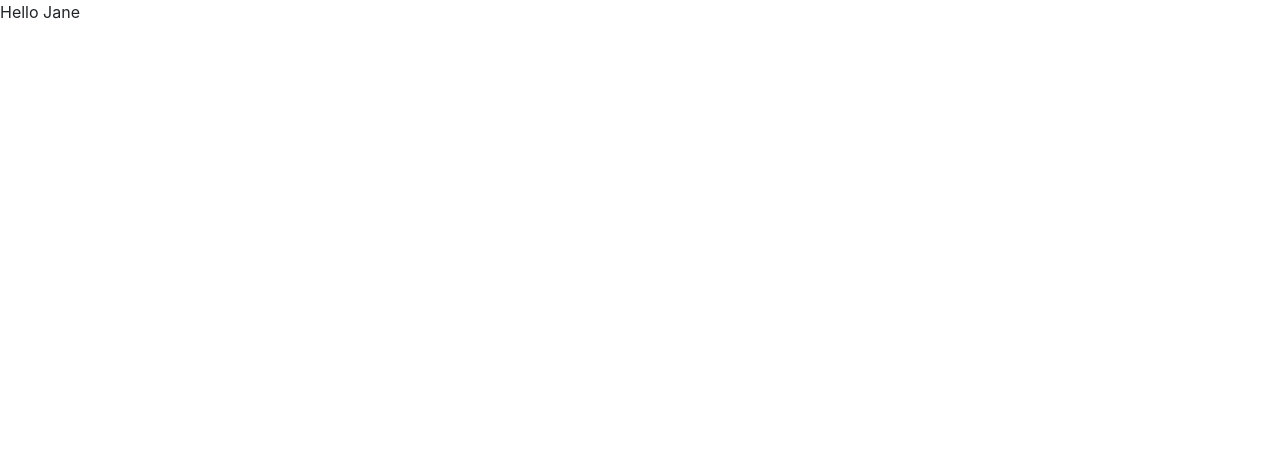
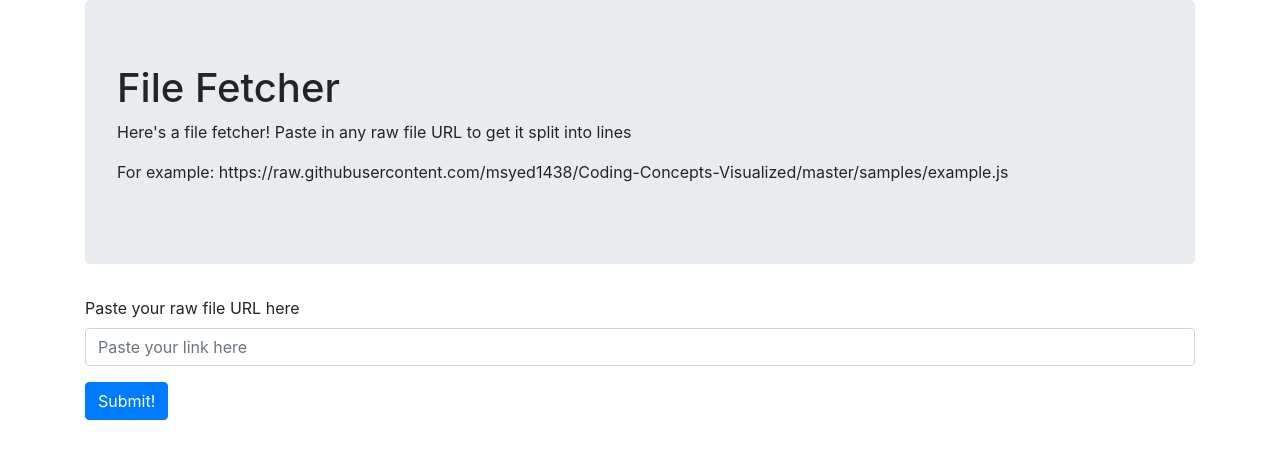
Before and after one commit to msyed1438/Coding-Concepts-Visualized, a React app: page / in a window 1280 px wide. Shown: the top 458 px of the page. Built offline with nearby package versions, Linux system fonts and the light colour scheme; the HTML template or start-up script is replaced by a standard one.

Commit message:
Created querying functionality for rendering github aw link

```diff
--- /dev/null
+++ b/src/components/App.jsx
@@ -0,0 +1,26 @@
+import React, { Component } from 'react';
+import FileFetcher from './FileFetcher';
+
+class App extends Component {
+    constructor(props) {
+        super(props);
+        this.state = {
+            isShowingFetcher: true,
+            codeSnippets: []
+        }
+    }
+
+
+
+    render() {
+        if (this.state.isShowingFetcher) {
+            return (
+                <FileFetcher />
+            );
+        }
+
+
+    }
+}
+
+export default App;
--- /dev/null
+++ b/src/components/CodingSnippets.jsx
@@ -0,0 +1,19 @@
+import React, { Component } from 'react';
+import Row from 'react-bootstrap/Row';
+import Container from 'react-bootstrap/Container';
+
+class CodingSnippets extends Component {
+    render() {
+
+        return (
+            <Container>
+                <h4>Here's the file that you searched for!</h4>
+                {this.props.snippets.map((snippet, index) => {
+                    return <Row key={index}>{snippet}</Row>
+                })}
+            </Container>
+        );
+    }
+}
+
+export default CodingSnippets;
--- /dev/null
+++ b/src/components/FileFetcher.jsx
@@ -0,0 +1,76 @@
+import React, { Component } from 'react';
+import Form from 'react-bootstrap/Form';
+import Button from 'react-bootstrap/Button';
+import Container from 'react-bootstrap/Container';
+import Jumbotron from 'react-bootstrap/Jumbotron';
+import axios from 'axios';
+import CodingSnippets from './CodingSnippets';
+
+
+class FileFetcher extends Component {
+
+    constructor(props) {
+        super(props);
+        this.state = {
+            formInput: '',
+            placeholder: 'Paste your link here',
+            codeSnippets: [],
+            isShowingSnippets: false
+        }
+    }
+
+    handleUrlSubmissionButtonClick(event) {
+        event.preventDefault();
+        let encodedUrl = encodeURIComponent(this.state.formInput);
+        axios.get(`/jsfile/${encodedUrl}`)
+            .then(({ data }) => {
+                this.setState({
+                    codeSnippets: data,
+                    isShowingSnippets: true
+                });
+            })
+            .catch((err) => {
+                console.log('There was an error: ', err);
+            })
+
+    }
+
+
+    handleChange(event) {
+        this.setState({formInput: event.target.value});
+    }
+
+    render() {
+
+
+        return (
+            <Container>
+                <Jumbotron>
+                    <h1> File Fetcher </h1>
+                    <p> Here's a file fetcher! Paste in any raw file URL to get it split into lines</p>
+                    <p> For example: https://raw.githubusercontent.com/msyed1438/Coding-Concepts-Visualized/master/samples/example.js</p>
+                </Jumbotron>
+                <Form>
+                    <Form.Group controlId="formBasicLink">
+                        <Form.Label>Paste your raw file URL here</Form.Label>
+                        <Form.Control
+                            type="text"
+                            placeholder={this.state.placeholder}
+                            onChange={this.handleChange.bind(this)}
+                        />
+                    </Form.Group>
+
+                    <Button
+                        variant="primary"
+                        type="submit"
+                        onClick={this.handleUrlSubmissionButtonClick.bind(this)}
+                    > Submit! </Button>
+                </Form>
+                {this.state.isShowingSnippets ? <CodingSnippets snippets={this.state.codeSnippets} /> : null}
+            </Container>
+
+        );
+    }
+}
+
+export default FileFetcher;
--- a/src/index.js
+++ b/src/index.js
@@ -1,12 +1,12 @@
-import React from "react";
-import ReactDOM from "react-dom";
-import "./bootstrap.min.css";
+//This is the entry point of our app
+import App from './components/App'
+import './bootstrap.min.css';
+import './styles.css';
+import ReactDOM from 'react-dom';
+import React from 'react';
 
-class App extends React.Component {
-  render() {
-    return <div>Hello {this.props.name}</div>;
-  }
-}
 
-var mountNode = document.getElementById("app");
-ReactDOM.render(<App name="Jane" />, mountNode);
+ReactDOM.render(
+  <App />,
+  document.getElementById('app')
+);
--- a/src/styles.css
+++ b/src/styles.css
@@ -1,4 +1,4 @@
-body {
+/* body {
   color: white;
   background-color: black;
-}
+} */
```
Also changed, not shown: package.json (+6 -2 lines), .babelrc, 3 other files (tests, documents, lock files or other folders).
